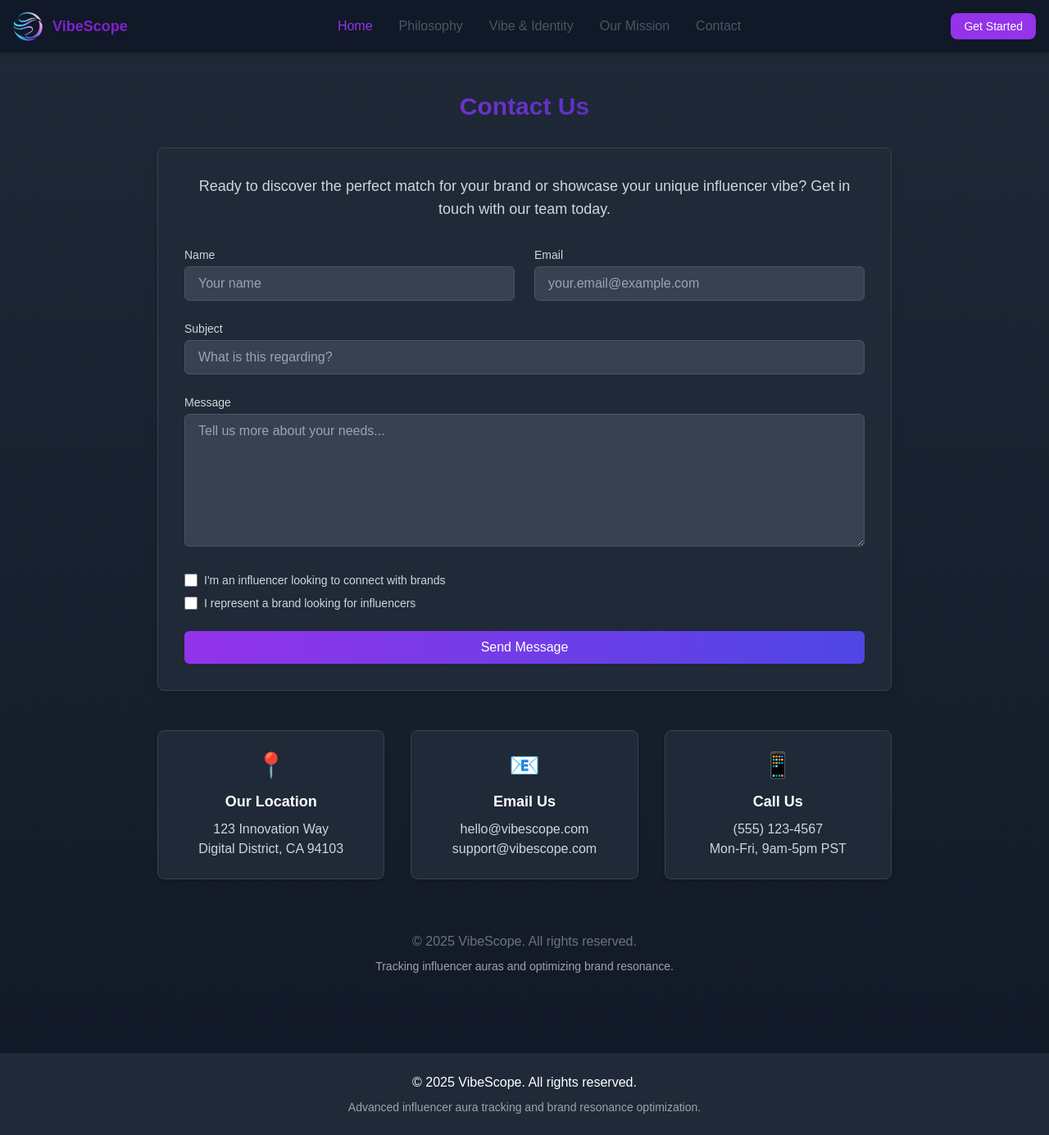
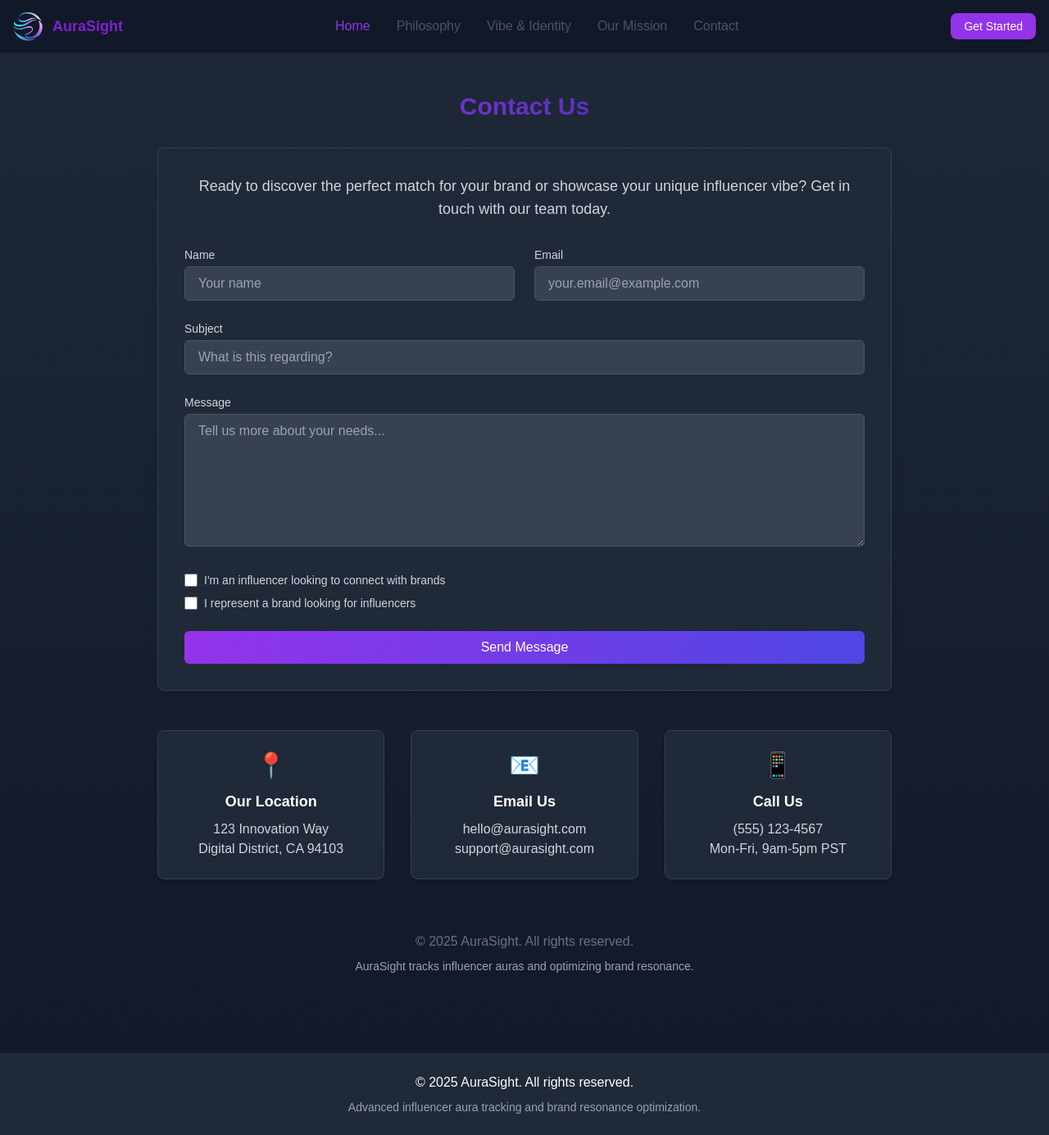
Before and after one commit to codejedi-ai/AuraFlow-Private, a Next.js app: page /contact in a window 1280 px wide. Shown: the whole page at 82% size. Built offline with nearby package versions, Linux system fonts and the light colour scheme.

Commit message:
feat: rename project from VibeScope to AuraSight
Consistently update project name across all components and files.

#VERCEL_SKIP

Co-authored-by: Darcy Liu <34801810+codejedi-ai@users.noreply.github.com>

```diff
--- a/app/components/Navbar.tsx
+++ b/app/components/Navbar.tsx
@@ -8,8 +8,8 @@ export default function Navbar() {
         <div className="flex items-center justify-between h-16">
           {/* Logo and Brand */}
           <div className="flex items-center space-x-3">
-            <Image src="/logo.png" alt="VibeScope" width={36} height={36} className="rounded-lg" priority />
-            <span className="font-bold text-lg text-purple-700 dark:text-purple-300">VibeScope</span>
+            <Image src="/logo.png" alt="AuraSight" width={36} height={36} className="rounded-lg" priority />
+            <span className="font-bold text-lg text-purple-700 dark:text-purple-300">AuraSight</span>
           </div>
 
           {/* Navigation Links */}
--- a/app/contact/page.tsx
+++ b/app/contact/page.tsx
@@ -210,9 +210,9 @@ export default function Contact() {
           <div className="text-purple-600 text-3xl mb-3">📧</div>
           <h3 className="font-semibold text-lg mb-2">Email Us</h3>
           <p className="text-gray-300">
-            hello@vibescope.com
+            hello@aurasight.com
             <br />
-            support@vibescope.com
+            support@aurasight.com
           </p>
         </div>
 
@@ -227,8 +227,8 @@ export default function Contact() {
         </div>
       </div>
       <footer className="text-center text-gray-500 py-4">
-        <p>© {new Date().getFullYear()} VibeScope. All rights reserved.</p>
-        <p className="mt-2 text-gray-400 text-sm">Tracking influencer auras and optimizing brand resonance.</p>
+        <p>© {new Date().getFullYear()} AuraSight. All rights reserved.</p>
+        <p className="mt-2 text-gray-400 text-sm">AuraSight tracks influencer auras and optimizing brand resonance.</p>
       </footer>
     </div>
   )
--- a/app/layout.tsx
+++ b/app/layout.tsx
@@ -16,9 +16,9 @@ const geistMono = localFont({
 })
 
 export const metadata: Metadata = {
-  title: "VibeScope - Influencer Aura Management Platform",
+  title: "AuraSight - Influencer Aura Management Platform",
   description:
-    "VibeScope tracks influencer auras and suggests the perfect vibe for your marketing campaigns through advanced brand discovery and social media analysis.",
+    "AuraSight tracks influencer auras and suggests the perfect vibe for your marketing campaigns through advanced brand discovery and social media analysis.",
     generator: 'v0.dev'
 }
 
@@ -36,7 +36,7 @@ export default function RootLayout({
         <main className="container mx-auto px-4 py-8">{children}</main>
         <footer className="bg-gray-800 text-white p-6 mt-12">
           <div className="container mx-auto text-center">
-            <p>© {new Date().getFullYear()} VibeScope. All rights reserved.</p>
+            <p>© {new Date().getFullYear()} AuraSight. All rights reserved.</p>
             <p className="mt-2 text-gray-400 text-sm">
               Advanced influencer aura tracking and brand resonance optimization.
             </p>
--- a/app/page.tsx
+++ b/app/page.tsx
@@ -11,7 +11,7 @@ export default function Home(): JSX.Element {
           <div className="flex flex-col items-center space-y-4 text-center">
             <div className="space-y-2">
               <h1 className="text-3xl font-bold tracking-tighter sm:text-4xl md:text-5xl lg:text-6xl bg-clip-text text-transparent bg-gradient-to-r from-purple-600 to-indigo-800">
-                Welcome to VibeScope
+                Welcome to AuraSight
               </h1>
               <p className="mx-auto max-w-[700px] text-gray-300 md:text-xl">
                 The ultimate influencer aura management platform. Track vibes, analyze brand resonance, and discover the
--- a/package.json
+++ b/package.json
@@ -1,5 +1,5 @@
 {
-  "name": "DreamWorks-AI-Influencer-Identity-Brand-Identity",
+  "name": "aurasight",
   "version": "0.1.0",
   "private": true,
   "scripts": {
```
